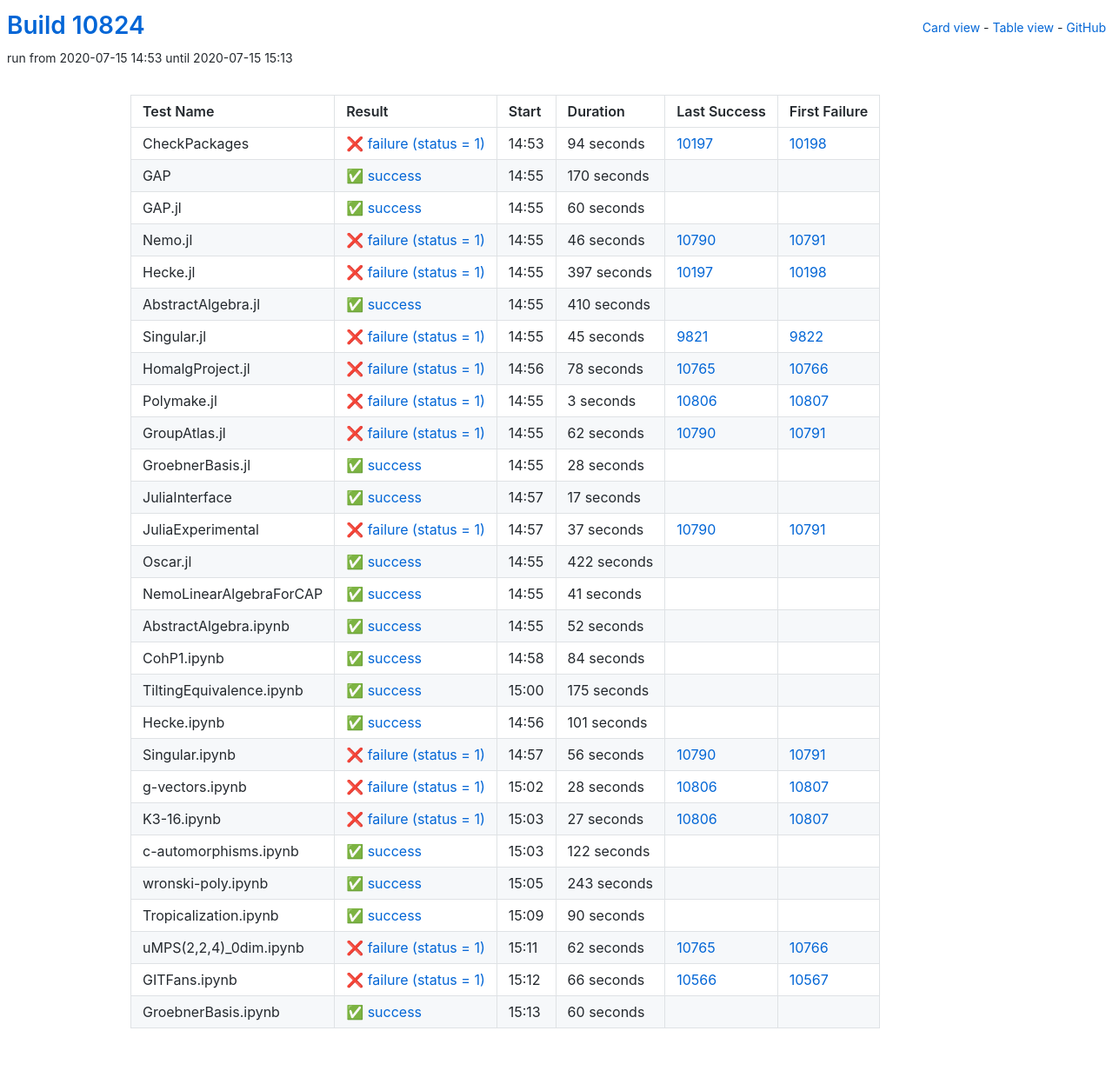
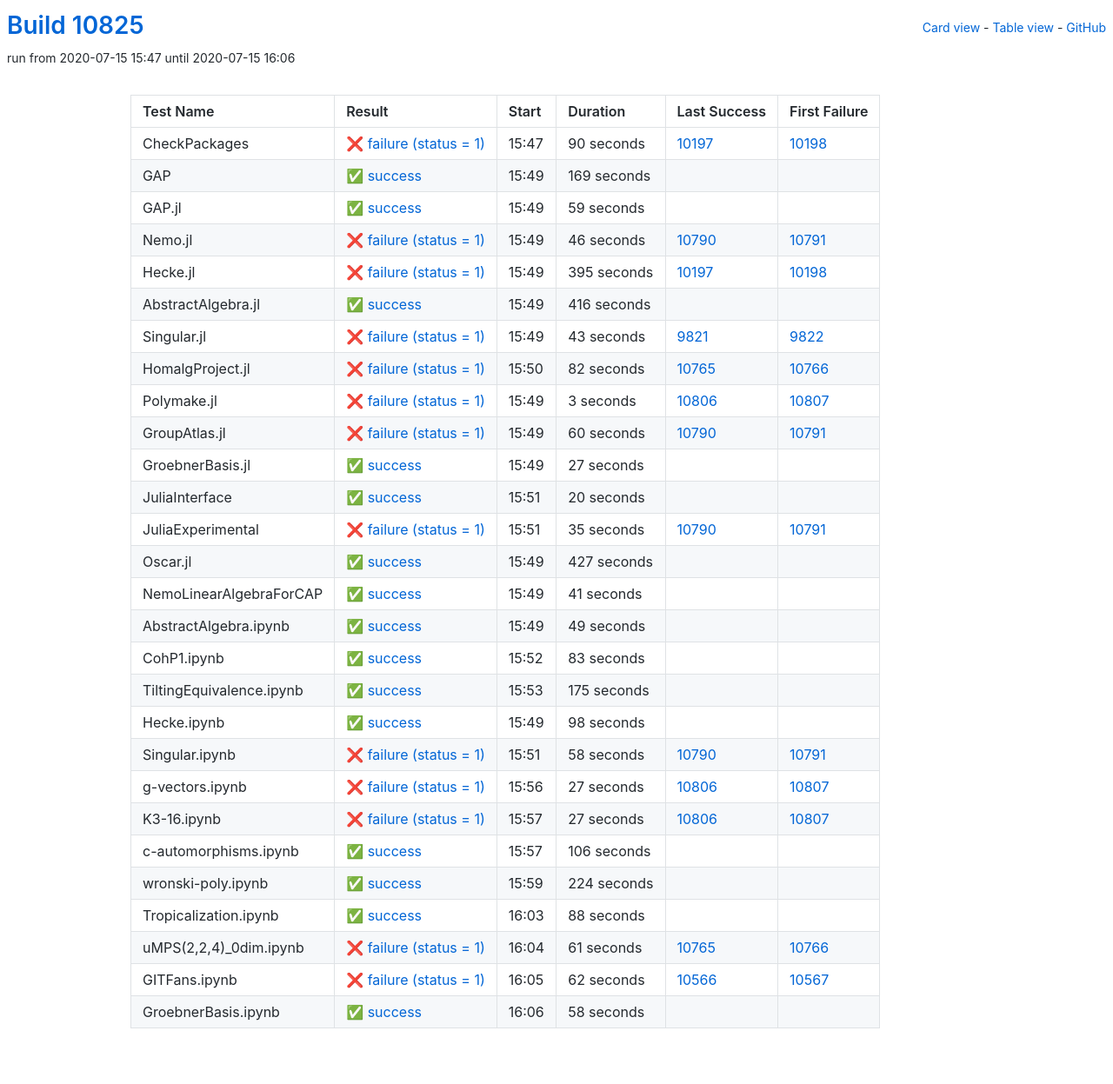
Before and after one commit to oscar-system/oscar-ci-status, a Jekyll site: the page built from table.html, in a window 1280 px wide. Shown: the whole page at 87% size. Built offline with Jekyll 4.4.1, drawn with Linux system fonts in a browser that asks for light colours.

Commit message:
Build #10825

```diff
--- a/_data/ci.yml
+++ b/_data/ci.yml
@@ -1,6 +1,6 @@
 ---
-build: 10824
-build_url: https://oscarci.mathematik.uni-kl.de/job/oscar/10824/
+build: 10825
+build_url: https://oscarci.mathematik.uni-kl.de/job/oscar/10825/
 job: oscar
 organization: oscar-system
 repo: oscar-ci-status
@@ -8,44 +8,44 @@
 tests:
 - name: CheckPackages
   id: checkpackages
-  log: https://oscarci.mathematik.uni-kl.de/job/oscar/10824/artifact/logs/build-10824/CheckPackages.log
-  start: 2020-07-15 14:53
+  log: https://oscarci.mathematik.uni-kl.de/job/oscar/10825/artifact/logs/build-10825/CheckPackages.log
+  start: 2020-07-15 15:47
   success: false
   exitcode: 1
   status: failure
-  duration: 94
+  duration: 90
   last_success: 10197
   last_success_url: https://oscarci.mathematik.uni-kl.de/job/oscar/10197/
   first_failure: 10198
   first_failure_url: https://oscarci.mathematik.uni-kl.de/job/oscar/10198/
 - name: GAP
   id: gap
-  log: https://oscarci.mathematik.uni-kl.de/job/oscar/10824/artifact/logs/build-10824/GAP.log
-  start: 2020-07-15 14:55
+  log: https://oscarci.mathematik.uni-kl.de/job/oscar/10825/artifact/logs/build-10825/GAP.log
+  start: 2020-07-15 15:49
   success: true
   exitcode: 0
   status: success
-  duration: 170
+  duration: 169
   last_success: false
   last_success_url:
   first_failure: false
   first_failure_url:
 - name: GAP.jl
   id: gap-jl
-  log: https://oscarci.mathematik.uni-kl.de/job/oscar/10824/artifact/logs/build-10824/GAP.jl.log
-  start: 2020-07-15 14:55
+  log: https://oscarci.mathematik.uni-kl.de/job/oscar/10825/artifact/logs/build-10825/GAP.jl.log
+  start: 2020-07-15 15:49
   success: true
   exitcode: 0
   status: success
-  duration: 60
+  duration: 59
   last_success: false
   last_success_url:
   first_failure: false
   first_failure_url:
 - name: Nemo.jl
   id: nemo-jl
-  log: https://oscarci.mathematik.uni-kl.de/job/oscar/10824/artifact/logs/build-10824/Nemo.jl.log
-  start: 2020-07-15 14:55
+  log: https://oscarci.mathematik.uni-kl.de/job/oscar/10825/artifact/logs/build-10825/Nemo.jl.log
+  start: 2020-07-15 15:49
   success: false
   exitcode: 1
   status: failure
@@ -56,56 +56,56 @@
   first_failure_url: https://oscarci.mathematik.uni-kl.de/job/oscar/10791/
 - name: Hecke.jl
   id: hecke-jl
-  log: https://oscarci.mathematik.uni-kl.de/job/oscar/10824/artifact/logs/build-10824/Hecke.jl.log
-  start: 2020-07-15 14:55
+  log: https://oscarci.mathematik.uni-kl.de/job/oscar/10825/artifact/logs/build-10825/Hecke.jl.log
+  start: 2020-07-15 15:49
   success: false
   exitcode: 1
   status: failure
-  duration: 397
+  duration: 395
   last_success: 10197
   last_success_url: https://oscarci.mathematik.uni-kl.de/job/oscar/10197/
   first_failure: 10198
   first_failure_url: https://oscarci.mathematik.uni-kl.de/job/oscar/10198/
 - name: AbstractAlgebra.jl
   id: abstractalgebra-jl
-  log: https://oscarci.mathematik.uni-kl.de/job/oscar/10824/artifact/logs/build-10824/AbstractAlgebra.jl.log
-  start: 2020-07-15 14:55
+  log: https://oscarci.mathematik.uni-kl.de/job/oscar/10825/artifact/logs/build-10825/AbstractAlgebra.jl.log
+  start: 2020-07-15 15:49
   success: true
   exitcode: 0
   status: success
-  duration: 410
+  duration: 416
   last_success: false
   last_success_url:
   first_failure: false
   first_failure_url:
 - name: Singular.jl
   id: singular-jl
-  log: https://oscarci.mathematik.uni-kl.de/job/oscar/10824/artifact/logs/build-10824/Singular.jl.log
-  start: 2020-07-15 14:55
+  log: https://oscarci.mathematik.uni-kl.de/job/oscar/10825/artifact/logs/build-10825/Singular.jl.log
+  start: 2020-07-15 15:49
   success: false
   exitcode: 1
   status: failure
-  duration: 45
+  duration: 43
   last_success: 9821
   last_success_url: https://oscarci.mathematik.uni-kl.de/job/oscar/9821/
   first_failure: 9822
   first_failure_url: https://oscarci.mathematik.uni-kl.de/job/oscar/9822/
 - name: HomalgProject.jl
   id: homalgproject-jl
-  log: https://oscarci.mathematik.uni-kl.de/job/oscar/10824/artifact/logs/build-10824/HomalgProject.jl.log
-  start: 2020-07-15 14:56
+  log: https://oscarci.mathematik.uni-kl.de/job/oscar/10825/artifact/logs/build-10825/HomalgProject.jl.log
+  start: 2020-07-15 15:50
   success: false
   exitcode: 1
   status: failure
-  duration: 78
+  duration: 82
   last_success: 10765
   last_success_url: https://oscarci.mathematik.uni-kl.de/job/oscar/10765/
   first_failure: 10766
   first_failure_url: https://oscarci.mathematik.uni-kl.de/job/oscar/10766/
 - name: Polymake.jl
   id: polymake-jl
-  log: https://oscarci.mathematik.uni-kl.de/job/oscar/10824/artifact/logs/build-10824/Polymake.jl.log
-  start: 2020-07-15 14:55
+  log: https://oscarci.mathematik.uni-kl.de/job/oscar/10825/artifact/logs/build-10825/Polymake.jl.log
+  start: 2020-07-15 15:49
   success: false
   exitcode: 1
   status: failure
@@ -116,68 +116,68 @@
   first_failure_url: https://oscarci.mathematik.uni-kl.de/job/oscar/10807/
 - name: GroupAtlas.jl
   id: groupatlas-jl
-  log: https://oscarci.mathematik.uni-kl.de/job/oscar/10824/artifact/logs/build-10824/GroupAtlas.jl.log
-  start: 2020-07-15 14:55
+  log: https://oscarci.mathematik.uni-kl.de/job/oscar/10825/artifact/logs/build-10825/GroupAtlas.jl.log
+  start: 2020-07-15 15:49
   success: false
   exitcode: 1
   status: failure
-  duration: 62
+  duration: 60
   last_success: 10790
   last_success_url: https://oscarci.mathematik.uni-kl.de/job/oscar/10790/
   first_failure: 10791
   first_failure_url: https://oscarci.mathematik.uni-kl.de/job/oscar/10791/
 - name: GroebnerBasis.jl
   id: groebnerbasis-jl
-  log: https://oscarci.mathematik.uni-kl.de/job/oscar/10824/artifact/logs/build-10824/GroebnerBasis.jl.log
-  start: 2020-07-15 14:55
+  log: https://oscarci.mathematik.uni-kl.de/job/oscar/10825/artifact/logs/build-10825/GroebnerBasis.jl.log
+  start: 2020-07-15 15:49
   success: true
   exitcode: 0
   status: success
-  duration: 28
+  duration: 27
   last_success: false
   last_success_url:
   first_failure: false
   first_failure_url:
 - name: JuliaInterface
   id: juliainterface
-  log: https://oscarci.mathematik.uni-kl.de/job/oscar/10824/artifact/logs/build-10824/JuliaInterface.log
-  start: 2020-07-15 14:57
+  log: https://oscarci.mathematik.uni-kl.de/job/oscar/10825/artifact/logs/build-10825/JuliaInterface.log
+  start: 2020-07-15 15:51
   success: true
   exitcode: 0
   status: success
-  duration: 17
+  duration: 20
   last_success: false
   last_success_url:
   first_failure: false
   first_failure_url:
 - name: JuliaExperimental
   id: juliaexperimental
-  log: https://oscarci.mathematik.uni-kl.de/job/oscar/10824/artifact/logs/build-10824/JuliaExperimental.log
-  start: 2020-07-15 14:57
+  log: https://oscarci.mathematik.uni-kl.de/job/oscar/10825/artifact/logs/build-10825/JuliaExperimental.log
+  start: 2020-07-15 15:51
   success: false
   exitcode: 1
   status: failure
-  duration: 37
+  duration: 35
   last_success: 10790
   last_success_url: https://oscarci.mathematik.uni-kl.de/job/oscar/10790/
   first_failure: 10791
   first_failure_url: https://oscarci.mathematik.uni-kl.de/job/oscar/10791/
 - name: Oscar.jl
   id: oscar-jl
-  log: https://oscarci.mathematik.uni-kl.de/job/oscar/10824/artifact/logs/build-10824/Oscar.jl.log
-  start: 2020-07-15 14:55
+  log: https://oscarci.mathematik.uni-kl.de/job/oscar/10825/artifact/logs/build-10825/Oscar.jl.log
+  start: 2020-07-15 15:49
   success: true
   exitcode: 0
   status: success
-  duration: 422
+  duration: 427
   last_success: false
   last_success_url:
   first_failure: false
   first_failure_url:
 - name: NemoLinearAlgebraForCAP
   id: nemolinearalgebraforcap
-  log: https://oscarci.mathematik.uni-kl.de/job/oscar/10824/artifact/logs/build-10824/NemoLinearAlgebraForCAP.log
-  start: 2020-07-15 14:55
+  log: https://oscarci.mathematik.uni-kl.de/job/oscar/10825/artifact/logs/build-10825/NemoLinearAlgebraForCAP.log
+  start: 2020-07-15 15:49
   success: true
   exitcode: 0
   status: success
@@ -188,32 +188,32 @@
   first_failure_url:
 - name: AbstractAlgebra.ipynb
   id: abstractalgebra-ipynb
-  log: https://oscarci.mathematik.uni-kl.de/job/oscar/10824/artifact/logs/build-10824/AbstractAlgebra.ipynb.log
-  start: 2020-07-15 14:55
+  log: https://oscarci.mathematik.uni-kl.de/job/oscar/10825/artifact/logs/build-10825/AbstractAlgebra.ipynb.log
+  start: 2020-07-15 15:49
   success: true
   exitcode: 0
   status: success
-  duration: 52
+  duration: 49
   last_success: false
   last_success_url:
   first_failure: false
   first_failure_url:
 - name: CohP1.ipynb
   id: cohp1-ipynb
-  log: https://oscarci.mathematik.uni-kl.de/job/oscar/10824/artifact/logs/build-10824/CohP1.ipynb.log
-  start: 2020-07-15 14:58
+  log: https://oscarci.mathematik.uni-kl.de/job/oscar/10825/artifact/logs/build-10825/CohP1.ipynb.log
+  start: 2020-07-15 15:52
   success: true
   exitcode: 0
   status: success
-  duration: 84
+  duration: 83
   last_success: false
   last_success_url:
   first_failure: false
   first_failure_url:
 - name: TiltingEquivalence.ipynb
   id: tiltingequivalence-ipynb
-  log: https://oscarci.mathematik.uni-kl.de/job/oscar/10824/artifact/logs/build-10824/TiltingEquivalence.ipynb.log
-  start: 2020-07-15 15:00
+  log: https://oscarci.mathematik.uni-kl.de/job/oscar/10825/artifact/logs/build-10825/TiltingEquivalence.ipynb.log
+  start: 2020-07-15 15:53
   success: true
   exitcode: 0
   status: success
@@ -224,44 +224,44 @@
   first_failure_url:
 - name: Hecke.ipynb
   id: hecke-ipynb
-  log: https://oscarci.mathematik.uni-kl.de/job/oscar/10824/artifact/logs/build-10824/Hecke.ipynb.log
-  start: 2020-07-15 14:56
+  log: https://oscarci.mathematik.uni-kl.de/job/oscar/10825/artifact/logs/build-10825/Hecke.ipynb.log
+  start: 2020-07-15 15:49
   success: true
   exitcode: 0
   status: success
-  duration: 101
+  duration: 98
   last_success: false
   last_success_url:
   first_failure: false
   first_failure_url:
 - name: Singular.ipynb
   id: singular-ipynb
-  log: https://oscarci.mathematik.uni-kl.de/job/oscar/10824/artifact/logs/build-10824/Singular.ipynb.log
-  start: 2020-07-15 14:57
+  log: https://oscarci.mathematik.uni-kl.de/job/oscar/10825/artifact/logs/build-10825/Singular.ipynb.log
+  start: 2020-07-15 15:51
   success: false
   exitcode: 1
   status: failure
-  duration: 56
+  duration: 58
   last_success: 10790
   last_success_url: https://oscarci.mathematik.uni-kl.de/job/oscar/10790/
   first_failure: 10791
   first_failure_url: https://oscarci.mathematik.uni-kl.de/job/oscar/10791/
 - name: g-vectors.ipynb
   id: g-vectors-ipynb
-  log: https://oscarci.mathematik.uni-kl.de/job/oscar/10824/artifact/logs/build-10824/g-vectors.ipynb.log
-  start: 2020-07-15 15:02
+  log: https://oscarci.mathematik.uni-kl.de/job/oscar/10825/artifact/logs/build-10825/g-vectors.ipynb.log
+  start: 2020-07-15 15:56
   success: false
   exitcode: 1
   status: failure
-  duration: 28
+  duration: 27
   last_success: 10806
   last_success_url: https://oscarci.mathematik.uni-kl.de/job/oscar/10806/
   first_failure: 10807
   first_failure_url: https://oscarci.mathematik.uni-kl.de/job/oscar/10807/
 - name: K3-16.ipynb
   id: k3-16-ipynb
-  log: https://oscarci.mathematik.uni-kl.de/job/oscar/10824/artifact/logs/build-10824/K3-16.ipynb.log
-  start: 2020-07-15 15:03
+  log: https://oscarci.mathematik.uni-kl.de/job/oscar/10825/artifact/logs/build-10825/K3-16.ipynb.log
+  start: 2020-07-15 15:57
   success: false
   exitcode: 1
   status: failure
@@ -272,72 +272,72 @@
   first_failure_url: https://oscarci.mathematik.uni-kl.de/job/oscar/10807/
 - name: c-automorphisms.ipynb
   id: c-automorphisms-ipynb
-  log: https://oscarci.mathematik.uni-kl.de/job/oscar/10824/artifact/logs/build-10824/c-automorphisms.ipynb.log
-  start: 2020-07-15 15:03
+  log: https://oscarci.mathematik.uni-kl.de/job/oscar/10825/artifact/logs/build-10825/c-automorphisms.ipynb.log
+  start: 2020-07-15 15:57
   success: true
   exitcode: 0
   status: success
-  duration: 122
+  duration: 106
   last_success: false
   last_success_url:
   first_failure: false
   first_failure_url:
 - name: wronski-poly.ipynb
   id: wronski-poly-ipynb
-  log: https://oscarci.mathematik.uni-kl.de/job/oscar/10824/artifact/logs/build-10824/wronski-poly.ipynb.log
-  start: 2020-07-15 15:05
+  log: https://oscarci.mathematik.uni-kl.de/job/oscar/10825/artifact/logs/build-10825/wronski-poly.ipynb.log
+  start: 2020-07-15 15:59
   success: true
   exitcode: 0
   status: success
-  duration: 243
+  duration: 224
   last_success: false
   last_success_url:
   first_failure: false
   first_failure_url:
 - name: Tropicalization.ipynb
   id: tropicalization-ipynb
-  log: https://oscarci.mathematik.uni-kl.de/job/oscar/10824/artifact/logs/build-10824/Tropicalization.ipynb.log
-  start: 2020-07-15 15:09
+  log: https://oscarci.mathematik.uni-kl.de/job/oscar/10825/artifact/logs/build-10825/Tropicalization.ipynb.log
+  start: 2020-07-15 16:03
   success: true
   exitcode: 0
   status: success
-  duration: 90
+  duration: 88
   last_success: false
   last_success_url:
   first_failure: false
   first_failure_url:
 - name: uMPS(2,2,4)_0dim.ipynb
   id: umps-2-2-4-0dim-ipynb
-  log: https://oscarci.mathematik.uni-kl.de/job/oscar/10824/artifact/logs/build-10824/uMPS-2-2-4-_0dim.ipynb.log
-  start: 2020-07-15 15:11
+  log: https://oscarci.mathematik.uni-kl.de/job/oscar/10825/artifact/logs/build-10825/uMPS-2-2-4-_0dim.ipynb.log
+  start: 2020-07-15 16:04
   success: false
   exitcode: 1
   status: failure
-  duration: 62
+  duration: 61
   last_success: 10765
   last_success_url: https://oscarci.mathematik.uni-kl.de/job/oscar/10765/
   first_failure: 10766
   first_failure_url: https://oscarci.mathematik.uni-kl.de/job/oscar/10766/
 - name: GITFans.ipynb
   id: gitfans-ipynb
-  log: https://oscarci.mathematik.uni-kl.de/job/oscar/10824/artifact/logs/build-10824/GITFans.ipynb.log
-  start: 2020-07-15 15:12
+  log: https://oscarci.mathematik.uni-kl.de/job/oscar/10825/artifact/logs/build-10825/GITFans.ipynb.log
+  start: 2020-07-15 16:05
   success: false
   exitcode: 1
   status: failure
-  duration: 66
+  duration: 62
   last_success: 10566
   last_success_url: https://oscarci.mathematik.uni-kl.de/job/oscar/10566/
   first_failure: 10567
   first_failure_url: https://oscarci.mathematik.uni-kl.de/job/oscar/10567/
 - name: GroebnerBasis.ipynb
   id: groebnerbasis-ipynb
-  log: https://oscarci.mathematik.uni-kl.de/job/oscar/10824/artifact/logs/build-10824/GroebnerBasis.ipynb.log
-  start: 2020-07-15 15:13
+  log: https://oscarci.mathematik.uni-kl.de/job/oscar/10825/artifact/logs/build-10825/GroebnerBasis.ipynb.log
+  start: 2020-07-15 16:06
   success: true
   exitcode: 0
   status: success
-  duration: 60
+  duration: 58
   last_success: false
   last_success_url:
   first_failure: false
```
Also changed, not shown: README.md.
